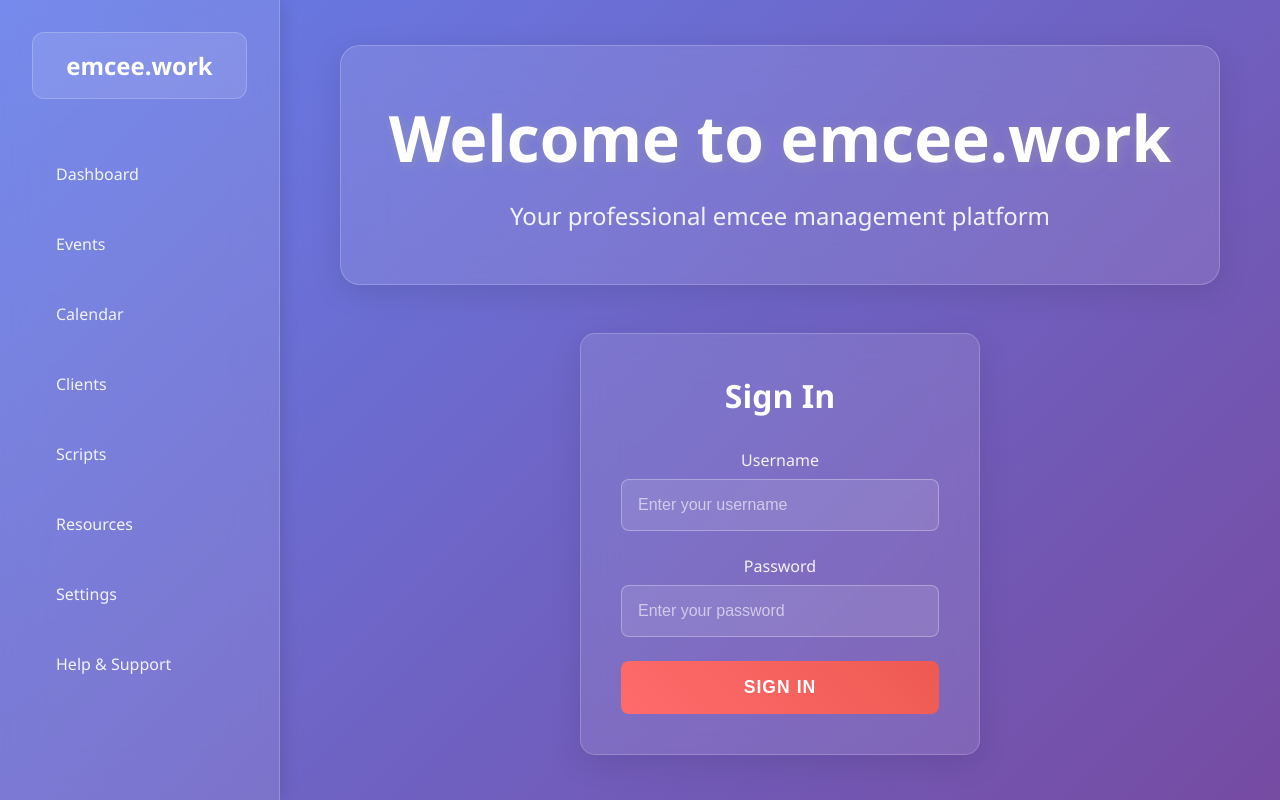
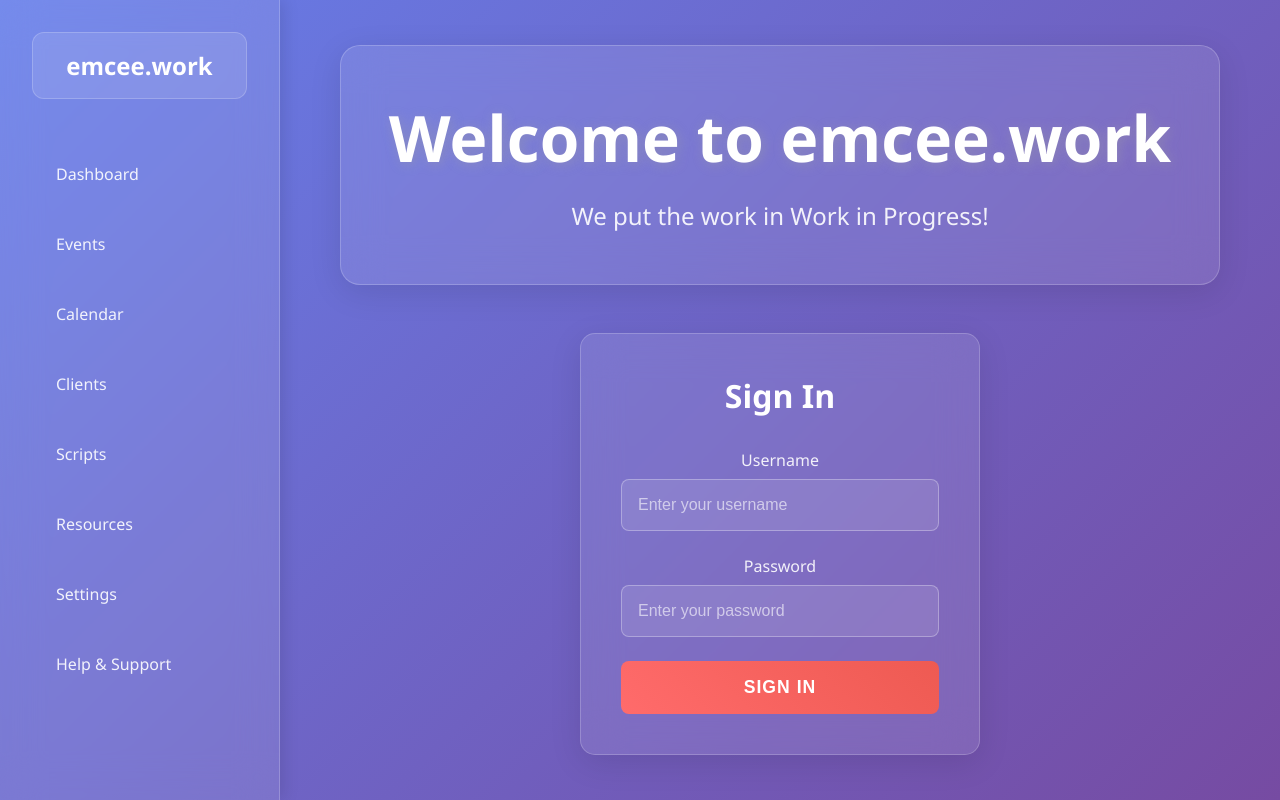
Before and after one commit to 09R3/09R3.github.io, a plain HTML site: page index.html in a window 1280 px wide. Drawn offline with Linux system fonts and the light colour scheme.

Commit message:
Update index.html

```diff
--- a/index.html
+++ b/index.html
@@ -283,7 +283,7 @@
     <div class="main-content">
         <div class="welcome-section">
             <h1 class="welcome-title">Welcome to emcee.work</h1>
-            <p class="welcome-subtitle">Your professional emcee management platform</p>
+            <p class="welcome-subtitle">We put the work in Work in Progress!</p>
         </div>
 
         <div class="login-section">
```
